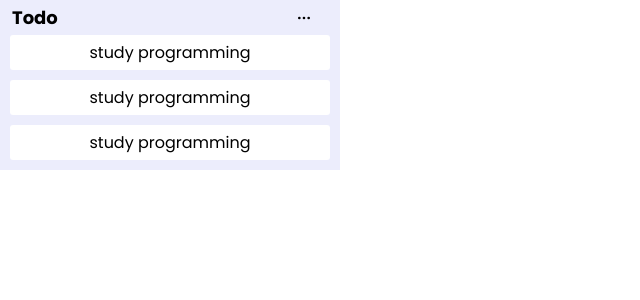
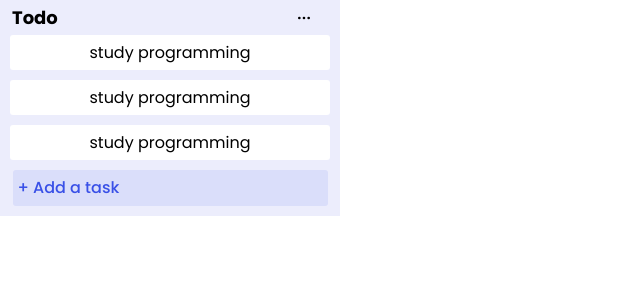
Before and after one commit to kaehehehe/task-management-app, a React (Create React App) app: page / in a window 1280 px wide. Shown: the top 300 px of the page, without its empty margins (0-640 px from the left). Built offline with nearby package versions, Linux system fonts and the light colour scheme.

Commit message:
✨feat: Add a task 버튼을 클릭하면 edit mode가 되도록 구현

```diff
--- /dev/null
+++ b/src/components/AddCard.jsx
@@ -0,0 +1,58 @@
+import React from 'react';
+import styled from 'styled-components';
+
+const AddCard = ({setOpen}) => {
+  const handleCloseBtn = () => {
+    setOpen(false);
+  };
+  return (
+    <AddCardContainer>
+      <InputCard placeholder="Add new card..." />
+      <Buttons>
+        <AddBtn>Add Card</AddBtn>
+        <CloseBtn onClick={handleCloseBtn}>&times;</CloseBtn>
+      </Buttons>
+    </AddCardContainer>
+  );
+};
+
+const AddCardContainer = styled.div`
+  display: flex;
+  flex-direction: column;
+  align-items: flex-start;
+  margin-bottom: 10px;
+  margin: auto;
+`;
+
+const InputCard = styled.textarea`
+  width: 310px;
+  background-color: whitesmoke;
+  margin-bottom: 10px;
+  border: none;
+  border-radius: 3px;
+  padding-left: 5px;
+`;
+
+const Buttons = styled.div`
+  display: flex;
+  justify-content: flex-start;
+  align-items: center;
+  margin-right: 10px;
+`
+
+const AddBtn = styled.button`
+  background-color: pink;
+  border: none;
+  height: 30px;
+  width: 80px;
+  border-radius: 3px;
+  margin-right: 25px;
+  cursor: pointer;
+`;
+
+const CloseBtn = styled.div`
+  font-size: 25px;
+  cursor: pointer;
+`;
+
+export default AddCard;
--- /dev/null
+++ b/src/components/InputCard.jsx
@@ -0,0 +1,58 @@
+import React, { useRef, useState } from 'react';
+import styled from 'styled-components';
+import AddCard from './AddCard';
+
+const InputCard = () => {
+  const [open, setOpen] = useState(false);
+  const [text, setText] = useState('');
+  const cardRef = useRef(null);
+
+  const handleText = () => {
+    setOpen(true);
+  };
+
+  const handleAddCard = () => {
+    const text = cardRef.current.value;
+    setText(text);
+    setOpen(false);
+  };
+
+  return (
+    <InputCardContainer>
+      {open ? (
+        <AddCard
+          type="text"
+          ref={cardRef}
+          onChange={handleAddCard}
+          setOpen={setOpen}
+          value={text}
+        />
+      ) : (
+        <Text onClick={handleText}>+ Add a task</Text>
+      )}
+    </InputCardContainer>
+  );
+};
+
+const InputCardContainer = styled.div`
+  border-radius: 3px;
+  line-height: 30px;
+  margin-bottom: 10px;
+  display: flex;
+  justify-content: flex-start;
+  align-items: center;
+`;
+
+const Text = styled.span`
+  width: 300px;
+  padding: 3px 10px;
+  padding-left: 5px;
+  background-color: #dadefa;
+  border-radius: 3px;
+  color: #3950e7;
+  font-weight: 500;
+  margin: auto;
+  cursor: pointer;
+`;
+
+export default InputCard;
--- a/src/components/List.jsx
+++ b/src/components/List.jsx
@@ -2,6 +2,7 @@ import React from 'react';
 import Title from './Title';
 import Card from './Card';
 import styled from 'styled-components';
+import InputCard from './InputCard';
 
 
 const List = () => {
@@ -11,6 +12,7 @@ const List = () => {
       <Card />
       <Card />
       <Card />
+      <InputCard />
     </ListContainer>
   );
 };
```
Also changed, not shown: src/components/Card.jsx (+2 -6 lines).
